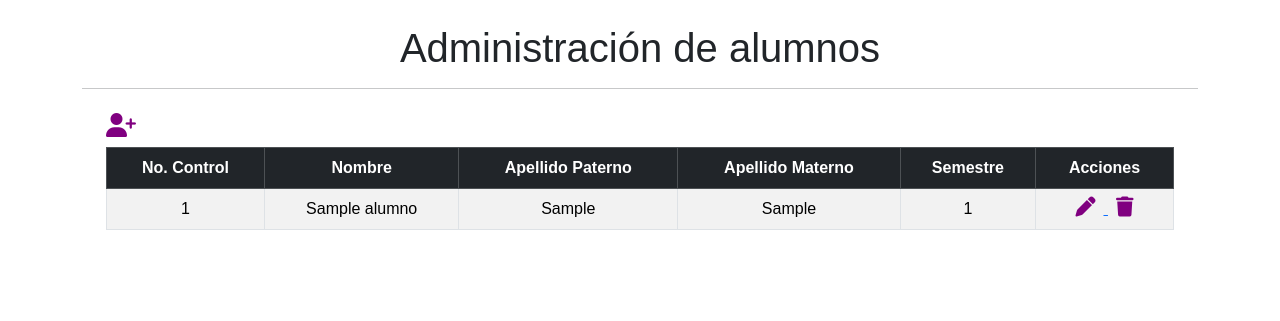
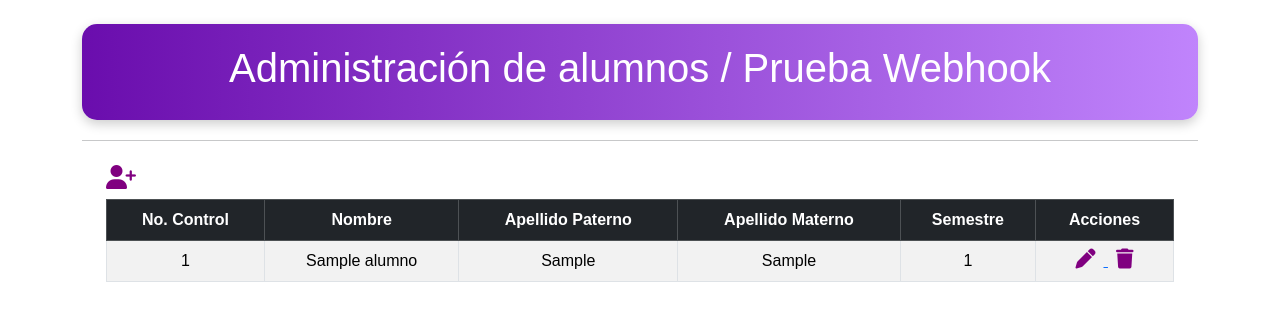
Before and after one commit to Aime0111/alumnos_crud, a Flask app: page /alumnos in a window 1280 px wide. Shown: the top 321 px of the page. Run offline with Flask 3, Linux system fonts and the light colour scheme; tables that the repository leaves empty hold one stand-in row (values such as "Sample post").

Commit message:
Prueba Webhook, h1 morado

```diff
--- a/templates/base.html
+++ b/templates/base.html
@@ -8,12 +8,23 @@
         body {
             font-family: "Century Gothic", sans-serif;
         }
+
+        .header-colored {
+            background: linear-gradient(to right, #6a0dad, #c084fc); /* morado a violeta */
+            color: white;
+            padding: 20px;
+            border-radius: 15px;
+            box-shadow: 0 4px 12px rgba(0, 0, 0, 0.2);
+            margin-bottom: 20px;
+        }
     </style>
     <title>{% block title %}{% endblock %}</title>
 </head>
 <body>
     <div class="container mt-4">
-        <h1 class="text-center">Administración de alumnos</h1>
+        <div class="header-colored text-center">
+            <h1>Administración de alumnos / Prueba Webhook</h1>
+        </div>
         <hr>
         <div class="container">
             {% block content %}{% endblock %}
```
